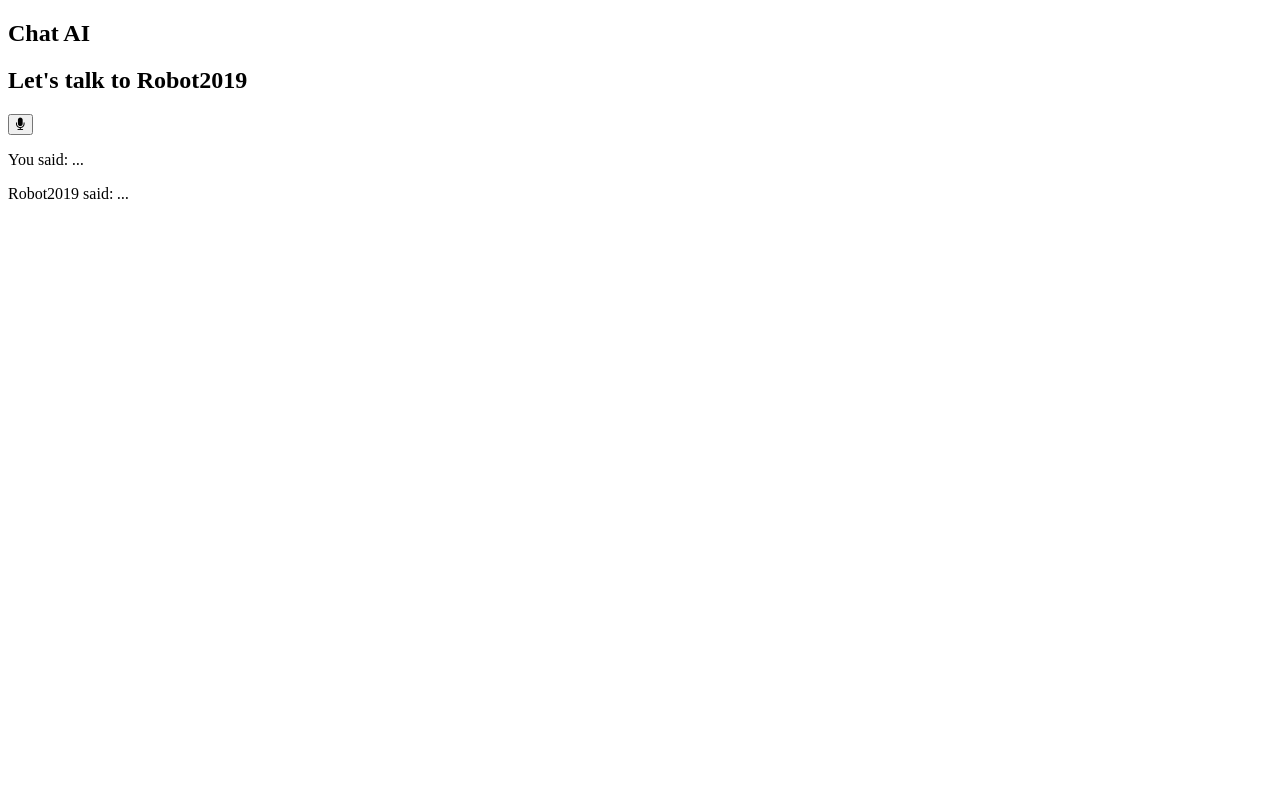
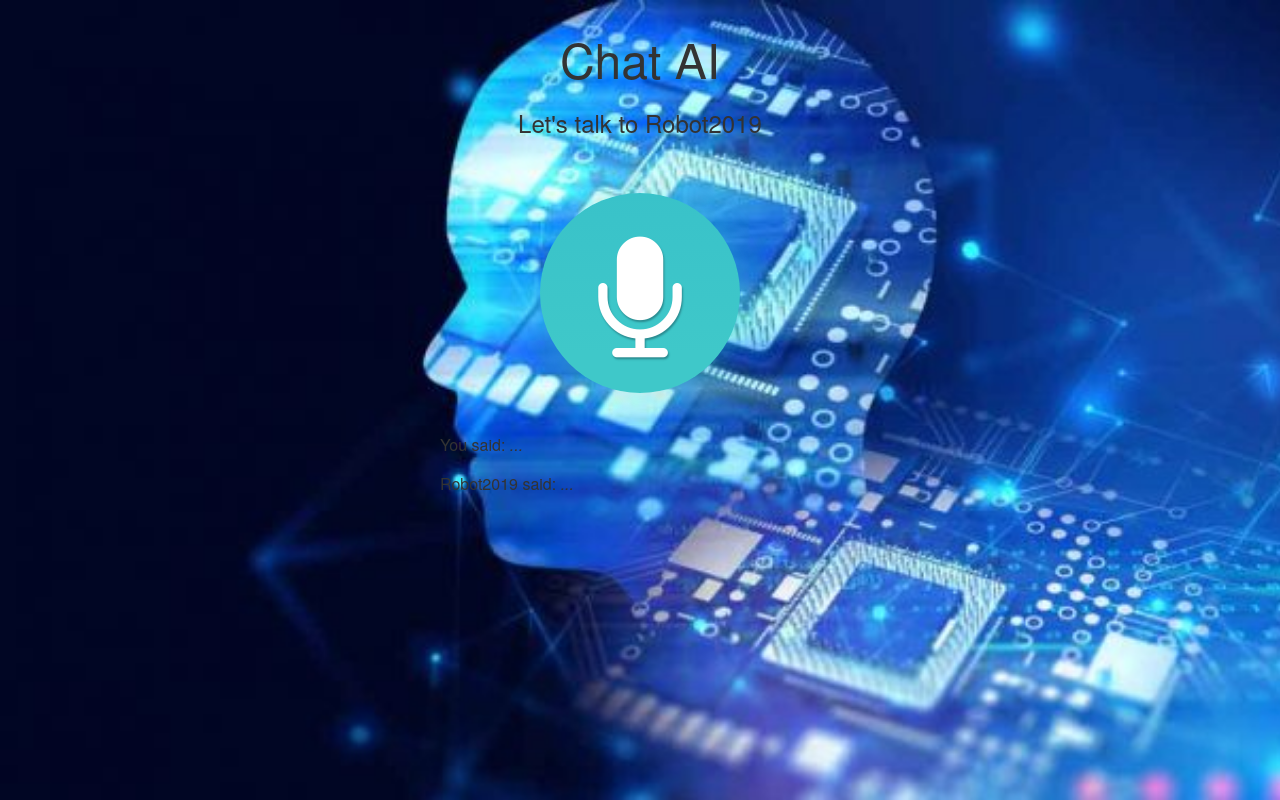
Before and after one commit to emily6699/chattingAI, a website: page public/views/index.html in a window 1280 px wide. Drawn offline with nearby package versions, Linux system fonts and the light colour scheme; no server answers.

Commit message:
CSS styling is working

```diff
--- a/index.js
+++ b/index.js
@@ -6,8 +6,8 @@ require('dotenv').config()
 const express = require('express');
 const app = express();
 
-app.use(express.static(__dirname + '/views')); //html
-app.use(express.static(__dirname + '/publice')); //js, css, images
+// app.use(express.static(__dirname + '/public/views')); //html
+app.use(express.static(__dirname + '/public')); //js, css, images
 
 const server = app.listen(process.env.PORT || 5000, () => {
     console.log('Express server listening on port %d in %s mode', server.address().port, app.settings.env);
@@ -22,7 +22,7 @@ const apiai = require('apiai')('bbf75702f8f143a69c5a6bada55eb814')
 
 //Web UI
 app.get('/', (req, res) => {
-    res.sendFile('index.html');
+    res.sendFile('/Users/emily/fs/robotAI/public/views/index.html');
 })
 
 io.on('connection', function (socket) {
--- a/public/js/script.js
+++ b/public/js/script.js
@@ -14,6 +14,7 @@ recognition.interimResults = false;
 recognition.maxAlternatives = 1;
 
 document.querySelector('button').addEventListener('click', () => {
+    console.log('start to listen')
     recognition.start();
 });
 
@@ -36,6 +37,7 @@ recognition.addEventListener('result', (e) => {
 });
 
 recognition.addEventListener('speechend', () => {
+    console.log('speech end')
     recognition.stop();
 });
 
--- a/views/index.html
+++ b/public/views/index.html
@@ -12,7 +12,7 @@
     <base href='/'>
     <link rel="stylesheet" href="https://cdnjs.cloudflare.com/ajax/libs/font-awesome/4.7.0/css/font-awesome.min.css">
 
-    <link rel="stylesheet" type='text/html' href="../public/css/style.css">
+    <link rel="stylesheet" href="../css/style.css">
 </head>
 
 <body>
@@ -23,13 +23,18 @@
         <button><i class="fa fa-microphone"></i></button>
 
         <div>
-            <p>You said: <em class="output-you">...</em></p>
-            <p>Robot2019 said: <em class="output-bot">...</em></p>
+            <p>
+                You said: <em class="output-you">...</em>
+            </p>
+            <p>
+                Robot2019 said: <em class="output-bot">...</em>
+            </p>
         </div>
     </section>
 
     <script src="/socket.io/socket.io.js"></script>
-    <script src="js/script.js"></script>
+    <script src="../js/script.js"></script>
+
 </body>
 
 </html>
```
Also changed, not shown: 1 other file.
